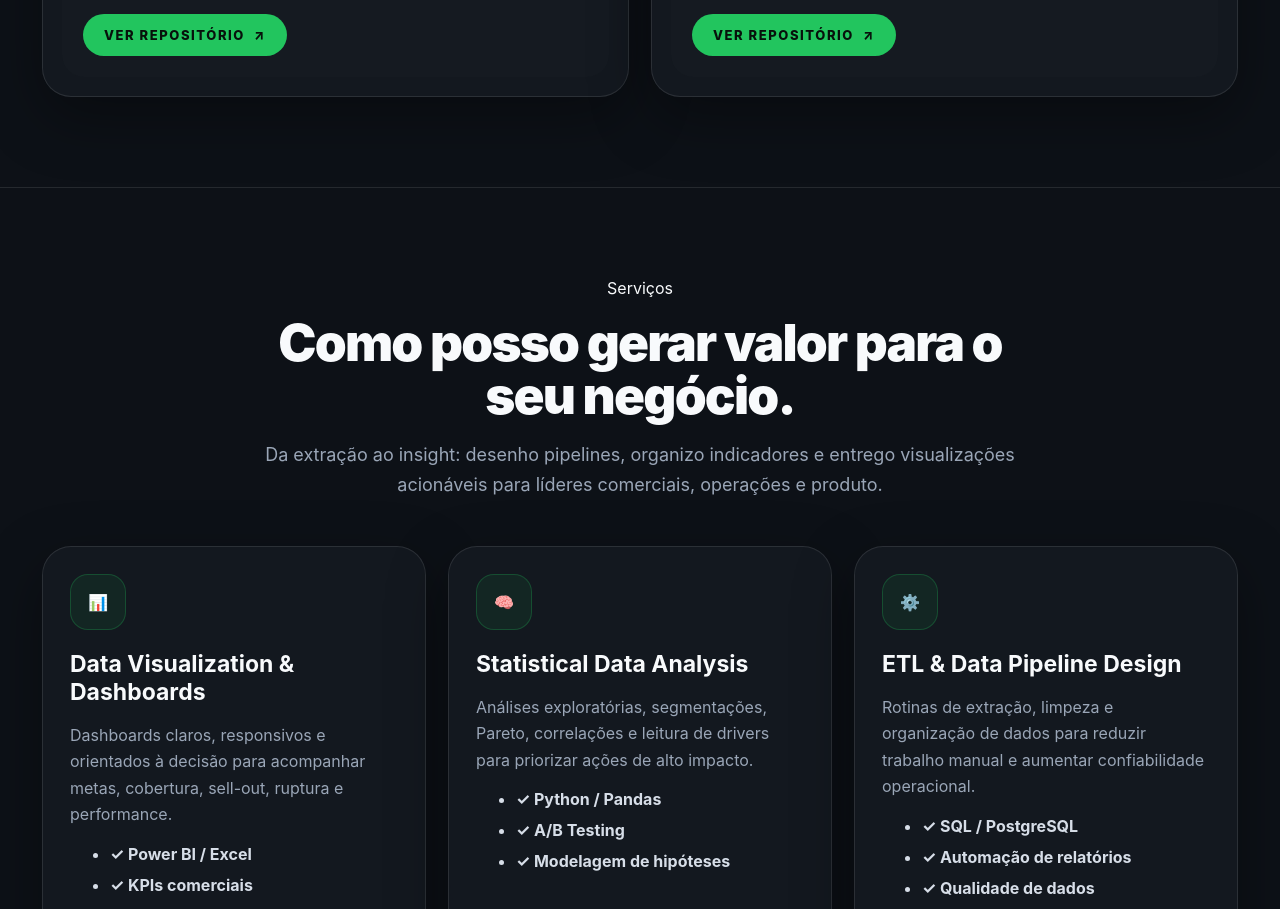
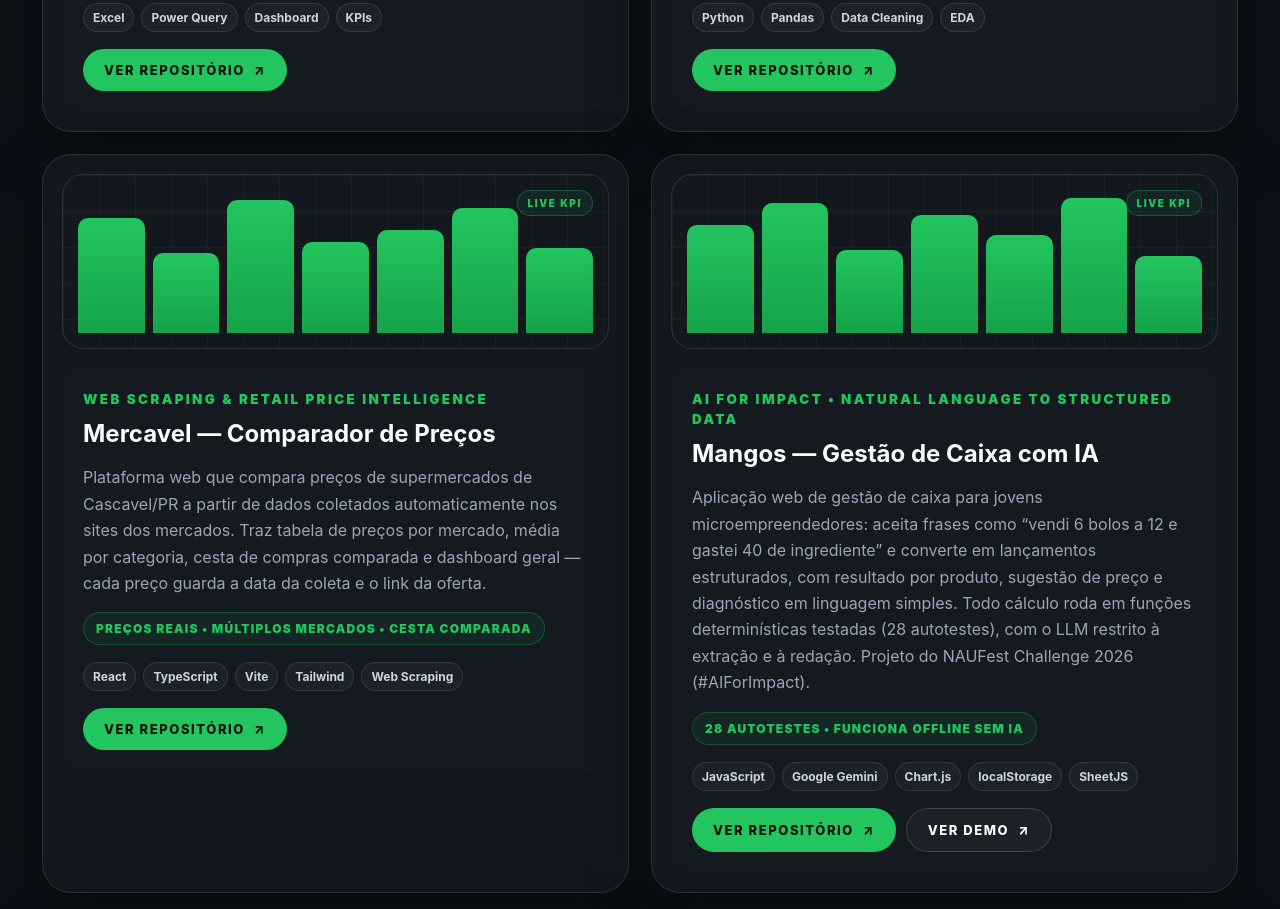
Before and after one commit to sergiomeyer23/portfolio, a plain HTML site: page index.html in a window 1280 px wide. Shown: the part 3815-4724 px from the top of the page. Drawn offline with Linux system fonts and the light colour scheme.

Commit message:
Adiciona Mercavel, Mangos, Pipoca e Personal Finance API ao portfolio
- portfolio passa de 4 para 8 projetos, em PT e EN
- 6 novas skills: TypeScript, React, Node.js, Java, Spring Boot, APIs REST
- botao Ver demo (campo 'live') usando a demo publica do Mangos
- nova regra .project-actions no CSS para acomodar dois botoes por card
- remove as cercas markdown (`html) que apareciam renderizadas no index.html
- README: secoes dos novos projetos e bloco Data Products & Engineering

```diff
--- a/script.js
+++ b/script.js
@@ -16,7 +16,13 @@
 "Streamlit",
 "Git & GitHub",
 "SAP",
-"Trade Marketing"
+"Trade Marketing",
+"TypeScript",
+"React",
+"Node.js",
+"Java",
+"Spring Boot",
+"APIs REST"
 ];
 
 const copy = {
@@ -76,7 +82,8 @@
     send: "Enviar mensagem",
 
     footer: "Todos os direitos reservados.",
-    viewRepo: "Ver repositório"
+    viewRepo: "Ver repositório",
+    viewDemo: "Ver demo"
 },
 
 en: {
@@ -135,7 +142,8 @@
     send: "Send message",
 
     footer: "All rights reserved.",
-    viewRepo: "View repository"
+    viewRepo: "View repository",
+    viewDemo: "View demo"
 }
 };
 
@@ -207,6 +215,78 @@
     repository:
     "https://github.com/sergiomeyer23/pandas-fundamentos",
     bars: [67, 44, 75, 88, 52, 81, 69]
+},
+
+{
+    title: "Mercavel — Comparador de Preços",
+    category: "Web Scraping & Retail Price Intelligence",
+    description:
+    "Plataforma web que compara preços de supermercados de Cascavel/PR a partir de dados coletados automaticamente nos sites dos mercados. Traz tabela de preços por mercado, média por categoria, cesta de compras comparada e dashboard geral — cada preço guarda a data da coleta e o link da oferta.",
+    result: "Preços reais • Múltiplos mercados • Cesta comparada",
+    technologies: [
+    "React",
+    "TypeScript",
+    "Vite",
+    "Tailwind",
+    "Web Scraping"
+    ],
+    repository:
+    "https://github.com/sergiomeyer23/Mercavel",
+    bars: [81, 56, 93, 64, 72, 88, 60]
+},
+
+{
+    title: "Mangos — Gestão de Caixa com IA",
+    category: "AI for Impact • Natural Language to Structured Data",
+    description:
+    "Aplicação web de gestão de caixa para jovens microempreendedores: aceita frases como “vendi 6 bolos a 12 e gastei 40 de ingrediente” e converte em lançamentos estruturados, com resultado por produto, sugestão de preço e diagnóstico em linguagem simples. Todo cálculo roda em funções determinísticas testadas (28 autotestes), com o LLM restrito à extração e à redação. Projeto do NAUFest Challenge 2026 (#AIForImpact).",
+    result: "28 autotestes • Funciona offline sem IA",
+    technologies: [
+    "JavaScript",
+    "Google Gemini",
+    "Chart.js",
+    "localStorage",
+    "SheetJS"
+    ],
+    repository:
+    "https://github.com/sergiomeyer23/Mangos",
+    live:
+    "https://sergiomeyer23.github.io/Mangos/",
+    bars: [76, 91, 58, 83, 69, 95, 54]
+},
+
+{
+    title: "Pipoca — Bot de WhatsApp com LLM",
+    category: "Conversational AI & Automation",
+    description:
+    "Bot de WhatsApp com personalidade própria, construído sobre whatsapp-web.js e API compatível com OpenAI. Sessão persistida por QR Code, fallback automático de modelo, persona separada da lógica em arquivo de dados e suíte de testes de pipeline e roteamento.",
+    result: "v0.2 • Fallback de modelo • Testes automatizados",
+    technologies: [
+    "Node.js",
+    "whatsapp-web.js",
+    "LLM APIs",
+    "Docker"
+    ],
+    repository:
+    "https://github.com/sergiomeyer23/pipoca",
+    bars: [63, 85, 71, 49, 90, 66, 79]
+},
+
+{
+    title: "Personal Finance API",
+    category: "Backend Engineering & REST API Design",
+    description:
+    "API REST em Java e Spring Boot para gestão de finanças pessoais, com camadas de entidade, repositório e controller, Maven Wrapper para build reprodutível e testes automatizados — a base de backend por trás de soluções de dados que precisam de fonte própria e confiável.",
+    result: "Java 17 • Spring Boot • Maven",
+    technologies: [
+    "Java",
+    "Spring Boot",
+    "REST API",
+    "Maven"
+    ],
+    repository:
+    "https://github.com/sergiomeyer23/personal-finance-api",
+    bars: [58, 74, 87, 61, 79, 55, 84]
 }
 ];
 
@@ -271,6 +351,19 @@
         .map(technology => `<span>${technology}</span>`)
         .join("");
 
+    const liveButton = project.live
+        ? `
+            <a
+            class="btn btn-ghost"
+            href="${project.live}"
+            target="_blank"
+            rel="noopener noreferrer"
+            >
+            <span data-btnlive></span> ↗
+            </a>
+            `
+        : "";
+
     return `
         <article class="project glass">
         <div class="dash">
@@ -293,6 +386,7 @@
             ${tags}
             </div>
 
+            <div class="project-actions">
             <a
             class="btn btn-primary"
             href="${project.repository}"
@@ -301,6 +395,8 @@
             >
             <span data-btnrepo></span> ↗
             </a>
+            ${liveButton}
+        </div>
         </div>
         </article>
     `;
@@ -373,6 +469,12 @@
     element.textContent = selectedCopy.viewRepo;
     });
 
+document
+    .querySelectorAll("[data-btnlive]")
+    .forEach(element => {
+    element.textContent = selectedCopy.viewDemo;
+    });
+
 document.documentElement.lang =
     language === "br" ? "pt-BR" : "en";
 }
--- a/style.css
+++ b/style.css
@@ -697,6 +697,12 @@
   font-weight: 700;
 }
 
+.project-actions {
+  display: flex;
+  flex-wrap: wrap;
+  gap: 10px;
+}
+
 /* Services */
 
 .services {
```
Also changed, not shown: index.html (+0 -2 lines), README.md.
